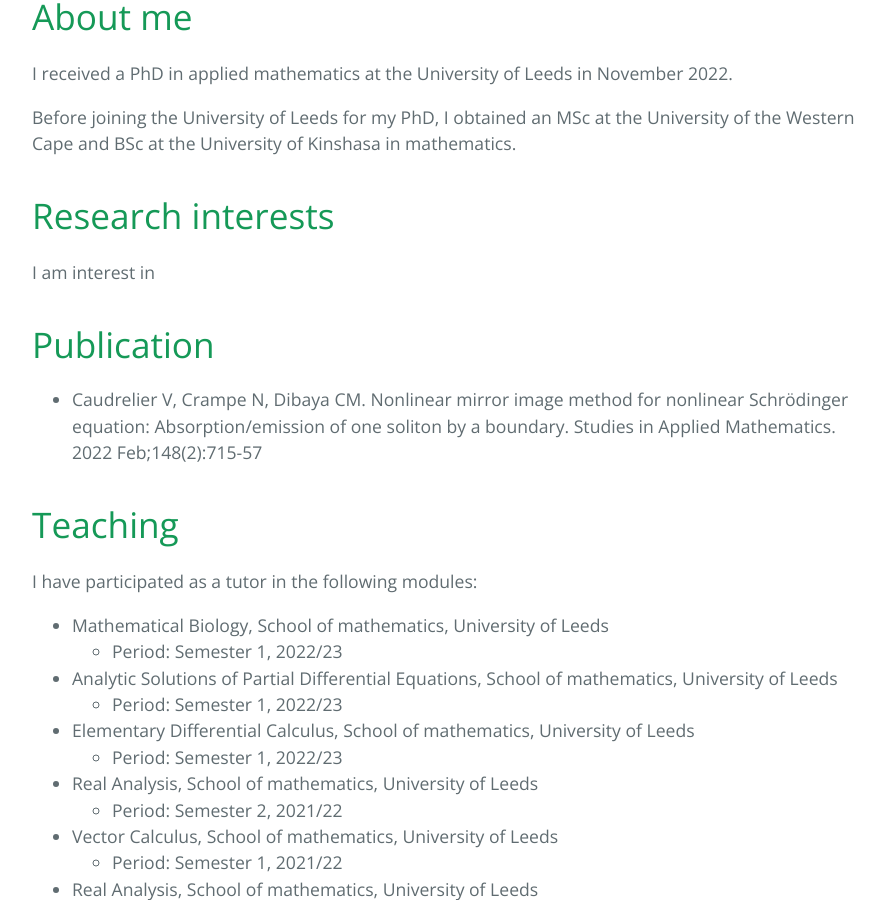
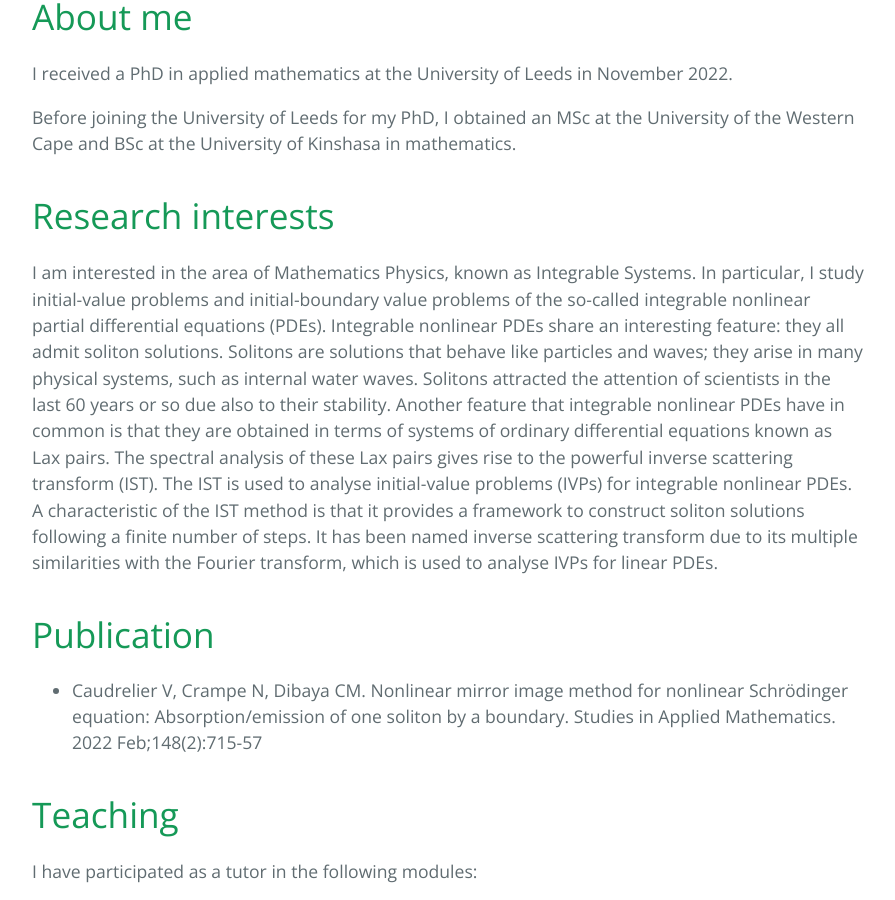
Before and after one commit to carlosdibaya/carlosdibaya.github.io, a Jekyll site: the page built from index.md, in a window 1280 px wide and 900 px high, scrolled down 359 px. Shown: the whole window, without its empty margins (192-1087 px from the left). Built offline with Jekyll 4.4.1, drawn with Linux system fonts in a browser that asks for light colours.

Commit message:
Update index.md

```diff
--- a/index.md
+++ b/index.md
@@ -18,7 +18,7 @@ Before joining the University of Leeds for my PhD, I obtained an MSc at the Univ
 
 # Research interests
 
-I am interest in
+I am interested in the area of Mathematics Physics, known as Integrable Systems. In particular, I study initial-value problems and initial-boundary value problems of the so-called integrable nonlinear partial differential equations (PDEs). Integrable nonlinear PDEs share an interesting feature: they all admit soliton solutions. Solitons are solutions that behave like particles and waves; they arise in many physical systems, such as internal water waves. Solitons attracted the attention of scientists in the last 60 years or so due also to their stability. Another feature that integrable nonlinear PDEs have in common is that they are obtained in terms of systems of ordinary differential equations known as Lax pairs. The spectral analysis of these Lax pairs gives rise to the powerful inverse scattering transform (IST). The IST is used to analyse initial-value problems (IVPs) for integrable nonlinear PDEs. A characteristic of the IST method is that it provides a framework to construct soliton solutions following a finite number of steps. It has been named inverse scattering transform due to its multiple similarities with the Fourier transform, which is used to analyse IVPs for linear PDEs.
 
 # Publication
 
```
